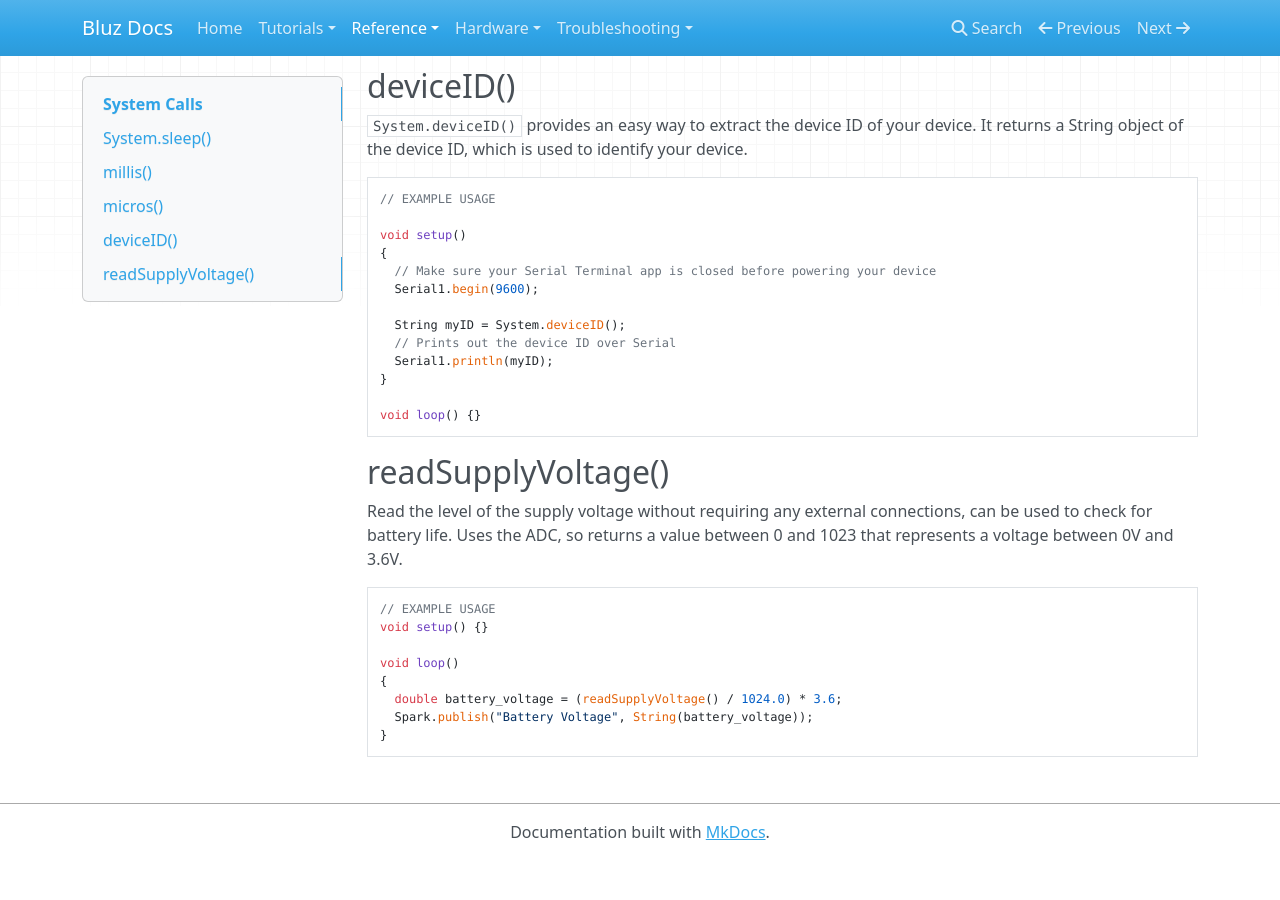
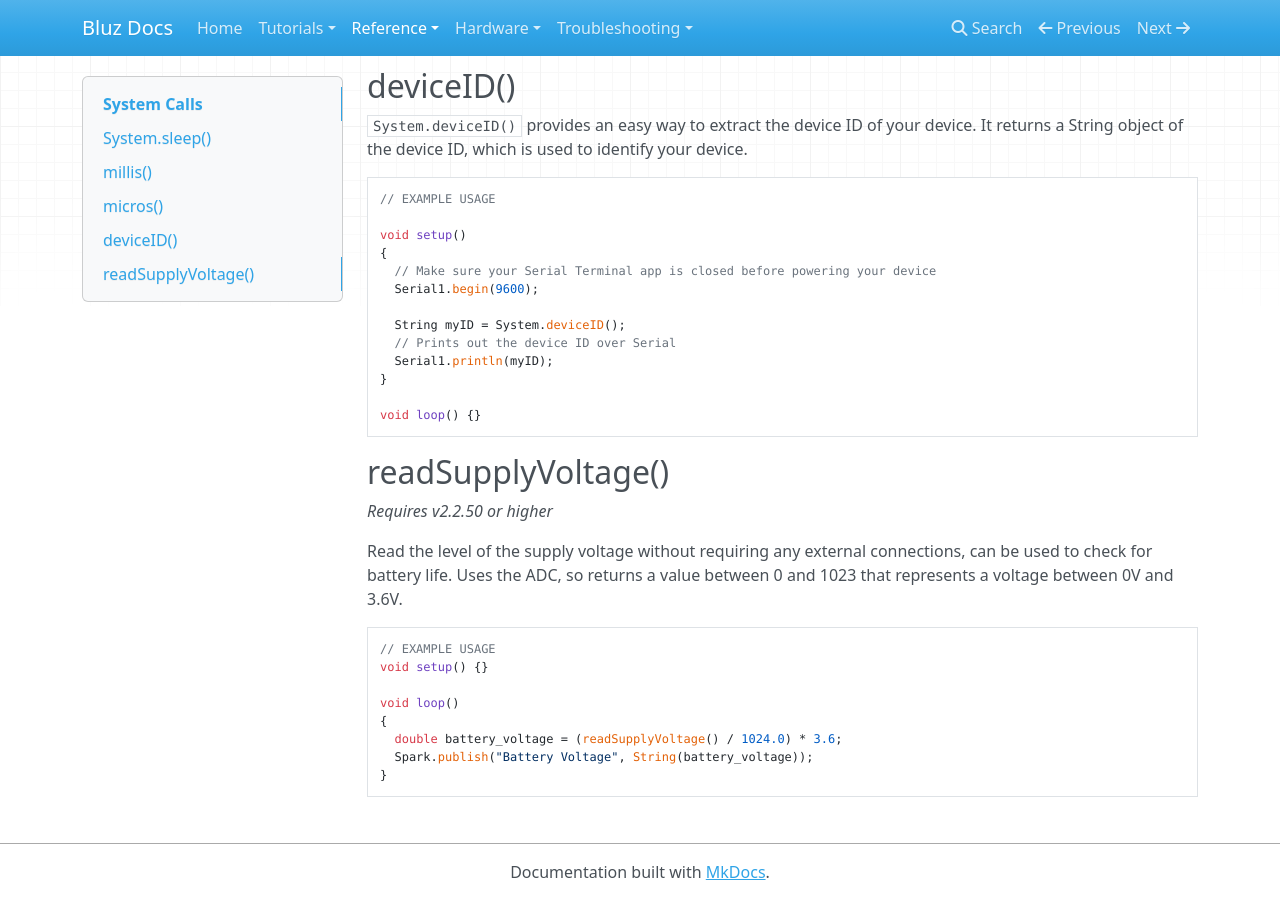
Before and after one commit to bluzDK/bluz-docs, an MkDocs documentation site: the page built from docs/reference/system.md, in a window 1280 px wide and 900 px high, scrolled down 1521 px. Built offline with MkDocs 1.6.1, drawn with Linux system fonts in a browser that asks for light colours; nearby versions of some CDN libraries; old or Windows-style settings are respelled for this version of MkDocs; before the commit the page ends 2381 px from its top, so only the background shows below that.

Commit message:
qualify version number for new feature

````diff
--- a/docs/reference/system.md
+++ b/docs/reference/system.md
@@ -84,6 +84,8 @@ void loop() {}
 
 ## readSupplyVoltage()
 
+_Requires v2.2.50 or higher_
+
 Read the level of the supply voltage without requiring any external connections, can be used to check for battery life. Uses the ADC, so returns a value between 0 and 1023 that represents a voltage between 0V and 3.6V.
 
 ```cpp
````
